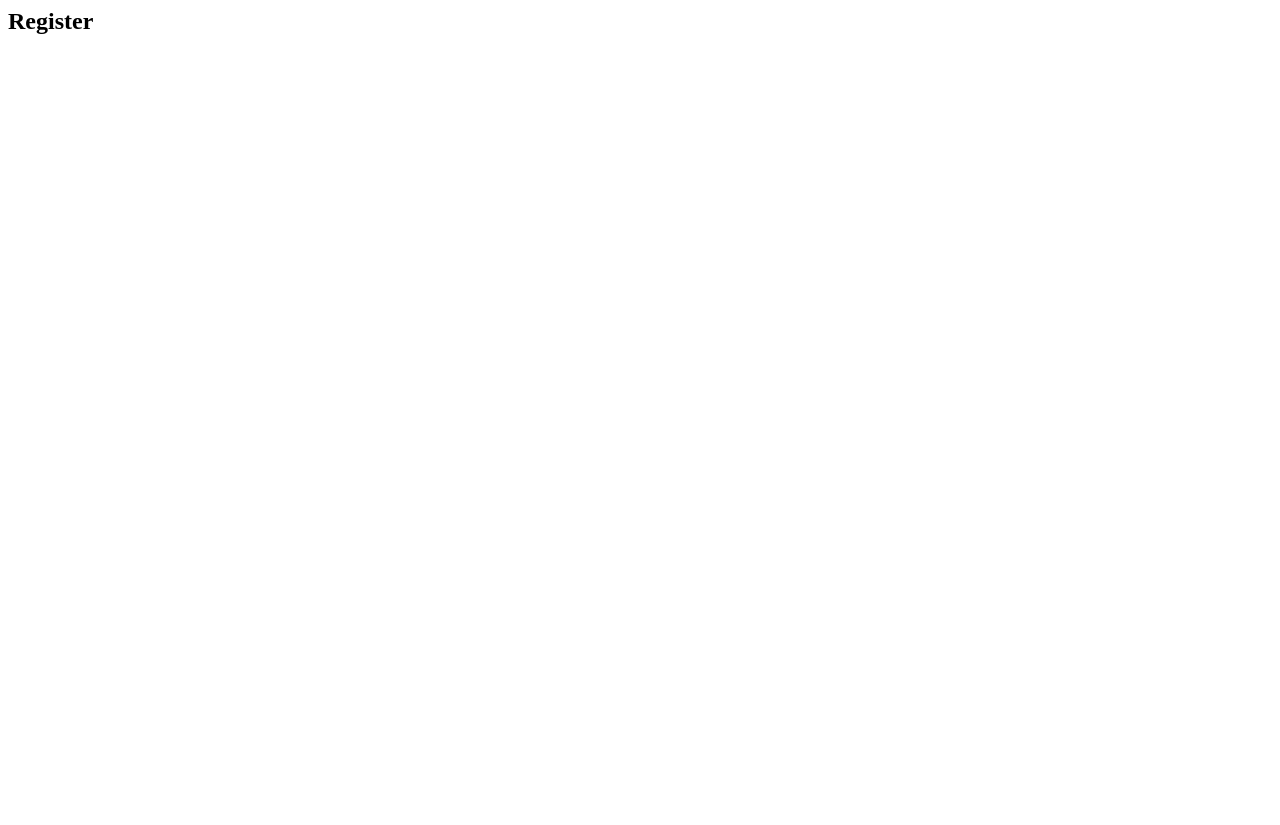
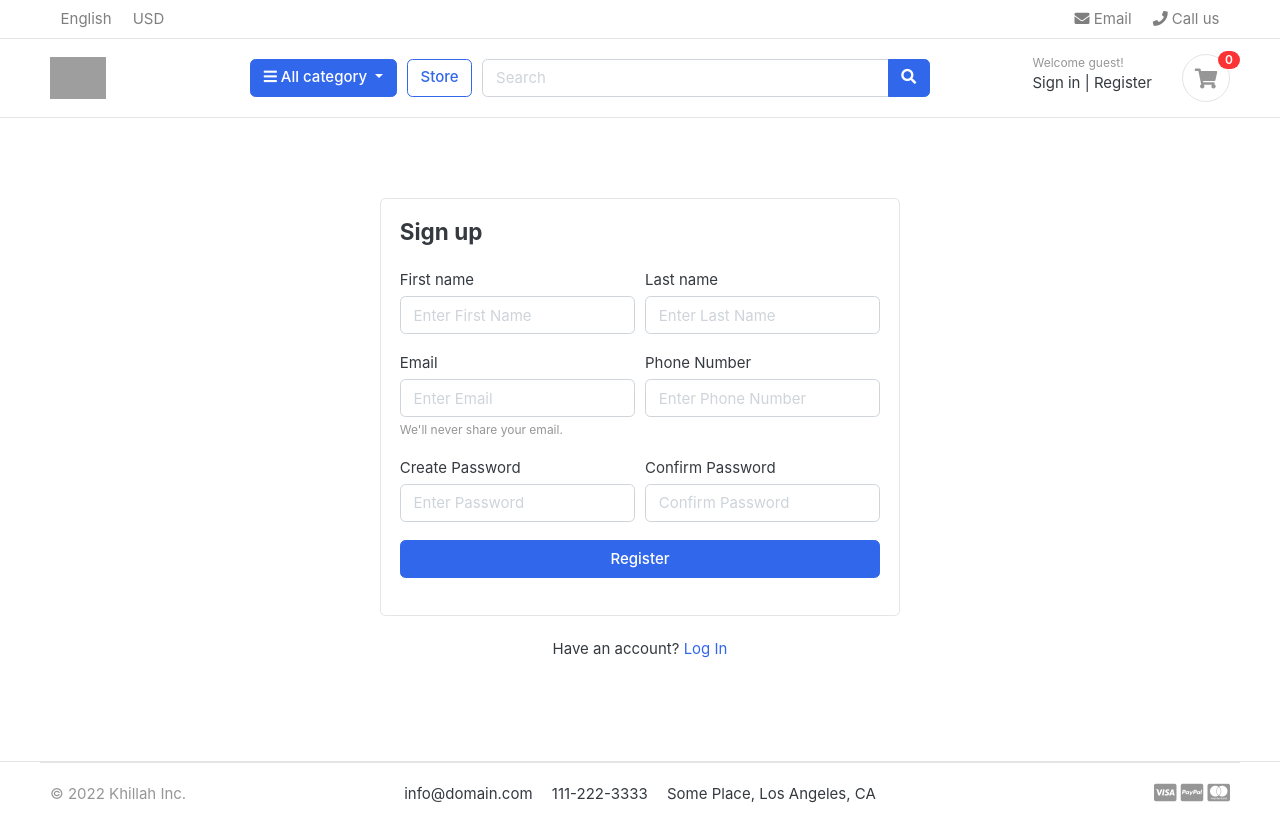
Before and after one commit to richardkhillah/eCommerce-prototype, a Django app: page /accounts/register/ in a window 1280 px wide. Before the commit the page is almost empty. Before the commit the page ends 34 px from the top, so only its background shows below. Run offline with Django 4.2, Linux system fonts and the light colour scheme; tables that the repository leaves empty hold one stand-in row (values such as "Sample post"); some libraries are stand-ins or nearby versions; some web fonts are replaced; grey boxes are pictures that could not be loaded.

Commit message:
register form

```diff
--- /dev/null
+++ b/accounts/forms.py
@@ -0,0 +1,28 @@
+from django import forms
+
+from .models import Account
+
+class RegistrationForm(forms.ModelForm):
+    password = forms.CharField(required=True, widget=forms.PasswordInput())
+    confirm_password = forms.CharField(required=True, widget=forms.PasswordInput())
+    class Meta:
+        model = Account
+        fields = ['first_name', 'last_name', 'email', 'phone_number', 'password']
+
+    def __init__(self, *args, **kwargs):
+        super(RegistrationForm, self).__init__(*args, **kwargs)
+
+        for field in self.fields:
+            self.fields[field].widget.attrs['class'] = 'form-control'
+            self.fields[field].widget.attrs['placeholder'] = 'Enter ' + " ".join(field.split('_')).title()
+        self.fields['confirm_password'].widget.attrs['placeholder'] = 'Confirm Password'
+
+    def clean(self):
+        cleaned_data = super(RegistrationForm, self).clean()
+        password = cleaned_data.get('password')
+        confirm_password = cleaned_data.get('confirm_password')
+
+        if password != confirm_password:
+            e = forms.ValidationError("Passwords do not match.")
+            print(e)
+            raise e
--- a/accounts/templates/register.html
+++ b/accounts/templates/register.html
@@ -1 +1,67 @@
-<h2>Register</h2>
+{% extends 'base.html' %}
+
+
+{% block content %}
+    <!-- ========================= SECTION CONTENT ========================= -->
+<section class="section-content padding-y">
+
+    <!-- ============================ COMPONENT REGISTER   ================================= -->
+        <div class="card mx-auto" style="max-width:520px; margin-top:40px;">
+          <article class="card-body">
+            <header class="mb-4"><h4 class="card-title">Sign up</h4></header>
+                <form action="{% url 'register' %}" method="post">
+                    {% csrf_token %}
+                    <!-- name -->
+                    <div class="form-row">
+                        <div class="col col-md-6 form-group">
+                            <label>First name</label>
+                            {{ form.first_name }}
+                        </div> <!-- form-group end.// -->
+                        <div class="col col-md-6 form-group">
+                            <label>Last name</label>
+                            {{ form.last_name }}
+                        </div> <!-- form-group end.// -->
+                    </div> <!-- form-row end.// -->
+
+                    <!-- Email & Phone -->
+                    <div class="form-row">
+                        <div class="form-group col-md-6">
+                            <label>Email</label>
+                            {{ form.email }}
+                            <small class="form-text text-muted">We'll never share your email.</small>
+                        </div>
+                        <div class="form-group col-md-6">
+                            <label>Phone Number</label>
+                            {{ form.phone_number}}
+                        </div>
+                    </div> <!-- form-group end.// -->
+
+                    <!-- Password -->
+                    <div class="form-row">
+                        <div class="form-group col-md-6">
+                            <label>Create Password</label>
+                            {{ form.password }}
+                        </div> <!-- form-group end.// -->
+                        <div class="form-group col-md-6">
+                            <label>Confirm Password</label>
+                            {{ form.confirm_password }}
+                        </div> <!-- form-group end.// -->
+                    </div> <!-- form-row.// -->
+
+                    <!-- Submit Button -->
+                    <div class="form-group">
+                        <button type="submit" class="btn btn-primary btn-block"> Register</button>
+                    </div> <!-- form-group// -->
+                    {{ form.email.errors}}
+                    {{ form.non_field_errors }}
+                </form>
+            </article><!-- card-body.// -->
+        </div> <!-- card .// -->
+        <p class="text-center mt-4">Have an account? <a href="">Log In</a></p>
+        <br><br>
+    <!-- ============================ COMPONENT REGISTER  END.// ================================= -->
+
+
+    </section>
+    <!-- ========================= SECTION CONTENT END// ========================= -->
+{% endblock content %}
--- a/accounts/views.py
+++ b/accounts/views.py
@@ -1,8 +1,34 @@
 from django.shortcuts import render
+
+from .forms import RegistrationForm
+from .models import Account
 
 # Create your views here.
 def register(request):
-    return render(request, 'register.html')
+    if request.method == 'POST':
+        form = RegistrationForm(request.POST)
+        if form.is_valid():
+            first_name = form.cleaned_data['first_name']
+            last_name = form.cleaned_data['last_name']
+            phone_number = form.cleaned_data['phone_number']
+            email = form.cleaned_data['email']
+            password = form.cleaned_data['password']
+            username = email.split('@')[0]
+            user = Account(
+                    first_name=first_name,
+                    last_name=last_name,
+                    email=email,
+                    username=username,
+                    password=password
+            )
+            user.phone_number = phone_number
+            user.save()
+    else:
+        form = RegistrationForm()
+    context = {
+        'form': form,
+    }
+    return render(request, 'register.html', context=context)
 
 def login(request):
     return render(request, 'login.html')
--- a/templates/includes/header.html
+++ b/templates/includes/header.html
@@ -1,21 +1,24 @@
 {% load static %}
 
 <header class="section-header">
+    <!-- Navbar head section -->
     <nav class="navbar p-md-0 navbar-expand-sm navbar-light border-bottom">
         <div class="container">
             <button class="navbar-toggler" type="button" data-toggle="collapse" data-target="#navbarTop4" aria-controls="navbarNav" aria-expanded="false" aria-label="Toggle navigation">
                 <span class="navbar-toggler-icon"></span>
             </button>
             <div class="collapse navbar-collapse" id="navbarTop4">
+                <!-- Nabar meta -->
                 <ul class="navbar-nav mr-auto">
                     <li class="nav-item dropdown">
-                 <a href="#" class="nav-link">   English </a>
-
+                        <a href="#" class="nav-link">English</a>
                     </li>
                     <li class="nav-item dropdown">
-                <a href="#" class="nav-link"> USD </a>
+                        <a href="#" class="nav-link">USD</a>
                     </li>
                 </ul>
+
+                <!-- Navbar contact -->
                 <ul class="navbar-nav">
                     <li><a href="#" class="nav-link"> <i class="fa fa-envelope"></i> Email </a></li>
                     <li><a href="#" class="nav-link"> <i class="fa fa-phone"></i> Call us </a></li>
@@ -24,14 +27,18 @@
         </div> <!-- container //  -->
     </nav>
 
+    <!-- Main Navbar section -->
     <section class="header-main border-bottom">
         <div class="container">
             <div class="row align-items-center">
+                <!-- Branding -->
                 <div class="col-lg-2 col-md-3 col-6">
                     <a href="{% url 'home' %}" class="brand-wrap">
                         <img class="logo" src="{% static './images/shop_rk_logo.png' %}">
                     </a> <!-- brand-wrap.// -->
                 </div>
+
+                <!-- Categories dropdown -->
                 <div class="col-lg col-sm col-md col-6 flex-grow-0">
                     <div class="category-wrap dropdown d-inline-block float-right">
                         <button type="button" class="btn btn-primary dropdown-toggle" data-toggle="dropdown">
@@ -46,7 +53,10 @@
                         </div>
                     </div>  <!-- category-wrap.// -->
                 </div> <!-- col.// -->
+
                 <a href="{% url 'store' %}" class="btn btn-outline-primary">Store</a>
+
+                <!-- Search -->
                 <div class="col-lg  col-md-6 col-sm-12 col">
                     <form action="{% url 'search' %}" class="search" method="GET">
                         <div class="input-group w-100">
@@ -60,13 +70,15 @@
                         </div>
                     </form> <!-- search-wrap .end// -->
                 </div> <!-- col.// -->
+
+                <!-- Login/Logout/Cart -->
                 <div class="col-lg-3 col-sm-6 col-8 order-2 order-lg-3">
                     <div class="d-flex justify-content-end mb-3 mb-lg-0">
                         <div class="widget-header">
                             <small class="title text-muted">Welcome guest!</small>
                             <div>
-                                <a href="./signin.html">Sign in</a> <span class="dark-transp"> | </span>
-                                <a href="./register.html"> Register</a>
+                                <a href="{% url 'login' %}">Sign in</a> <span class="dark-transp"> | </span>
+                                <a href="{% url 'register' %}"> Register</a>
                             </div>
                         </div>
                         <a href="{% url 'cart' %}" class="widget-header pl-3 ml-3">
@@ -78,8 +90,4 @@
             </div> <!-- row.// -->
         </div> <!-- container.// -->
     </section> <!-- header-main .// -->
-
-
-
-
 </header> <!-- section-header.// -->
```
Lines whose indentation alone changed are shown as unchanged.
